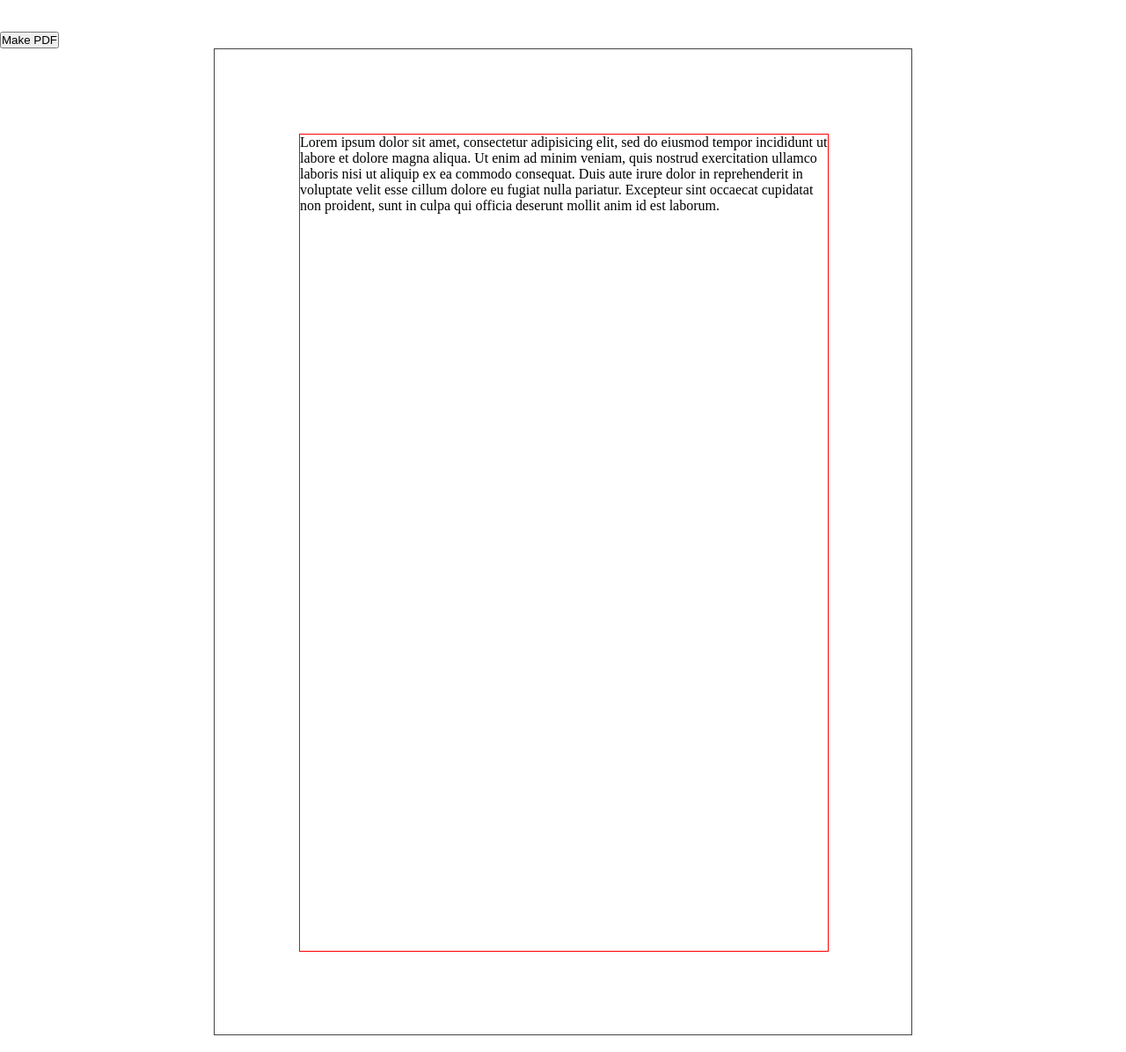
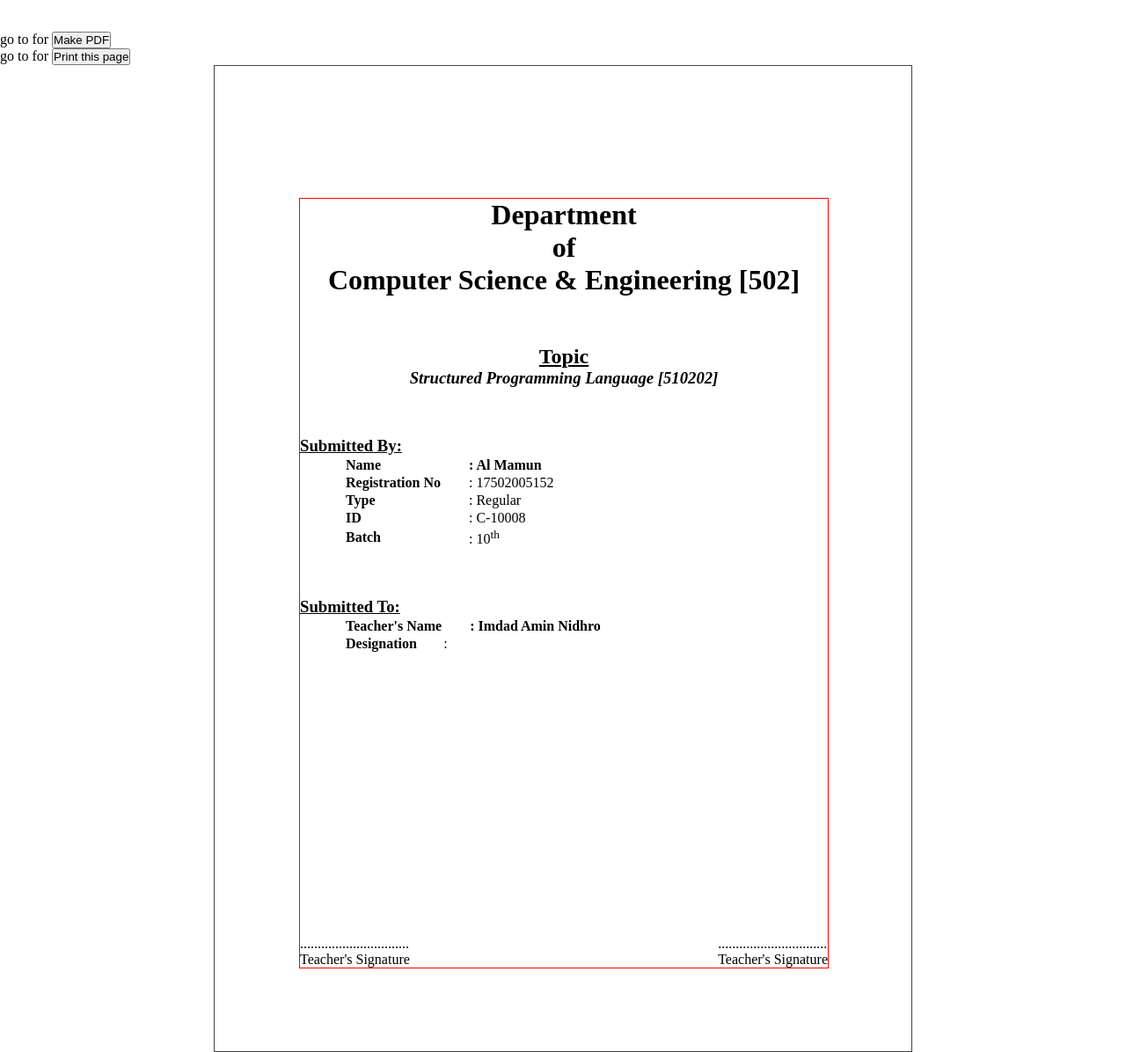
Before and after one commit to asifulmamun/create-pdf, a PHP site: page / in a window 1280 px wide. Shown: the whole page at 88% size. Run offline with PHP 8.4, Linux system fonts and the light colour scheme.

Commit message:
25 oct 2018 13.24 update

```diff
--- a/index.html
+++ b/index.html
@@ -10,28 +10,78 @@
     <br><br>
 
     <!-- Button to generate PDF. -->
-    <button onclick="test()">Make PDF</button>
+    <span>go to for </span><button onclick="test()">Make PDF</button><br>
+    <span>go to for </span><button onclick="myFunction()">Print this page</button>
+
 
     <!-- Main A4 Size Area - Div to capture. -->
     <div id="root">
-
+<!--
       <div class="area_cbc">
-        <!-- <img class="cbg" src="cbg.png"> -->
-      </div>
+        <img class="cbg" src="cbg.png">
+      </div> -->
 
       <div class="content">
-          <p>Lorem ipsum dolor sit amet, consectetur adipisicing elit, sed do eiusmod
-          tempor incididunt ut labore et dolore magna aliqua. Ut enim ad minim veniam,
-          quis nostrud exercitation ullamco laboris nisi ut aliquip ex ea commodo
-          consequat. Duis aute irure dolor in reprehenderit in voluptate velit esse
-          cillum dolore eu fugiat nulla pariatur. Excepteur sint occaecat cupidatat non
-          proident, sunt in culpa qui officia deserunt mollit anim id est laborum.</p>
-      </div>
+
+
+        <!-- information content -->
+        <h1 class="dept_cse">Department <br> of <br> Computer Science & Engineering [502]</h1>
+        <div class="topic">
+          <h2>
+            <u>Topic</u>
+          </h2>
+          <h3><i>Structured Programming Language [510202]</i></h3>
+        </div>
+
+        <!-- submitted by -->
+        <div class="submittedBy">
+          <h3><b><u>Submitted By:</u></b></h3>
+          <div class="submittedByUnder">
+            <table>
+              <tr><td><b>Name</b></td><td class="sb2td"><b>: Al Mamun</b></td></tr>
+              <tr><td><b>Registration No</b></td><td class="sb2td">: 17502005152</td></tr>
+              <tr><td><b>Type</b></td><td class="sb2td">: Regular</td></tr>
+              <tr><td><b>ID</b></td><td class="sb2td">: C-10008</td></tr>
+              <tr><td><b>Batch</b></td><td class="sb2td">: 10<sup>th</sup></td></tr>
+            </table>
+          </div>
+        </div>
+
+        <!-- dubmitted to -->
+        <div class="submittedTo">
+          <h3><b><u>Submitted To:</u></b></h3>
+          <div class="submittedToUnder">
+            <table>
+              <tr><td><b>Teacher's Name</b></td><td class="st2td"><b>: Imdad Amin Nidhro</b></td></tr>
+              <tr><td><b>Designation</b></td><td class="sb2td">: </td></tr>
+            </table>
+          </div>
+        </div>
+
+
+
+      <!-- signature content -->
+      <div class="sigArea">
+        <div class="saleft">
+          <p>...............................</p>
+          <p>Teacher's Signature</p>
+        </div>
+        <div class="saright">
+          <p>...............................</p>
+          <p>Teacher's Signature</p>
+        </div>
+      </div><!-- end .sigArea -->
+
+      </div><!-- end .content -->
 
 
 
 
     </div><!-- End A4 size Area #root -->
+
+
+
+
 
 
     <!-- Include html2pdf bundle. -->
@@ -50,5 +100,12 @@
         }).save();
       }
     </script>
+
+
+    <script>
+      function myFunction() {
+          window.print();
+      }
+    </script>
   </body>
 </html>
--- a/style.css
+++ b/style.css
@@ -18,22 +18,82 @@ body{
 	position: relative;
 }
 
-.area_cbc{
-    position: absolute;
+/*#root img{
+	position: absolute;
     width: 80%;
+    top: 45px;
     left: 50%;
     transform: translateX(-50%);
+    z-index: -999;
+}*/
+
+/*.area_cbc{*/
+/*    position: absolute;
+    width: 80%;
     top: 45px;
+    left: 50%;
+    transform: translateX(-50%);
+    z-index: -1;*/
 
-    background: url(cbg.png);
-}
-.cbg{
+    /*background: url(cbg.png);*/
+/*}*/
+/*.cbg{
 	width: 100%;
 	height: 100%;
-}
+}*/
 .content{
 	border: 1px solid red;
-	margin: 96px;
+	margin: 150px 96px 96px 96px;
 	width: 600px;
-	height: 928px;
+	height: 874px;
+	position: relative;
 }
+
+/*information content*/
+.dept_cse{
+	text-align: center;
+}
+.topic{
+	padding-top: 55px;
+}
+.topic h2,.topic h3{
+	text-align: center;
+}
+/*submitted by*/
+.submittedBy{
+	padding-top: 55px;
+}
+.submittedByUnder{
+	padding-left: 50px;
+}
+.submittedBy .sb2td{
+	padding-left: 30px;
+}
+/*submitted to*/
+.submittedTo{
+	padding-top: 55px;
+}
+.submittedToUnder{
+	padding-left: 50px;
+}
+.submittedTo .st2td{
+	padding-left: 30px;
+}
+
+/*signature area*/
+/*.sigArea{
+	width: 100%;
+	position: relative;
+	overflow: hidden;
+}*/
+.saleft{
+	position: absolute;
+	bottom: 0px;
+	left: 0px;
+}
+.saright{
+	position: absolute;
+	bottom: 0px;
+	right: 0px;
+
+}
```
